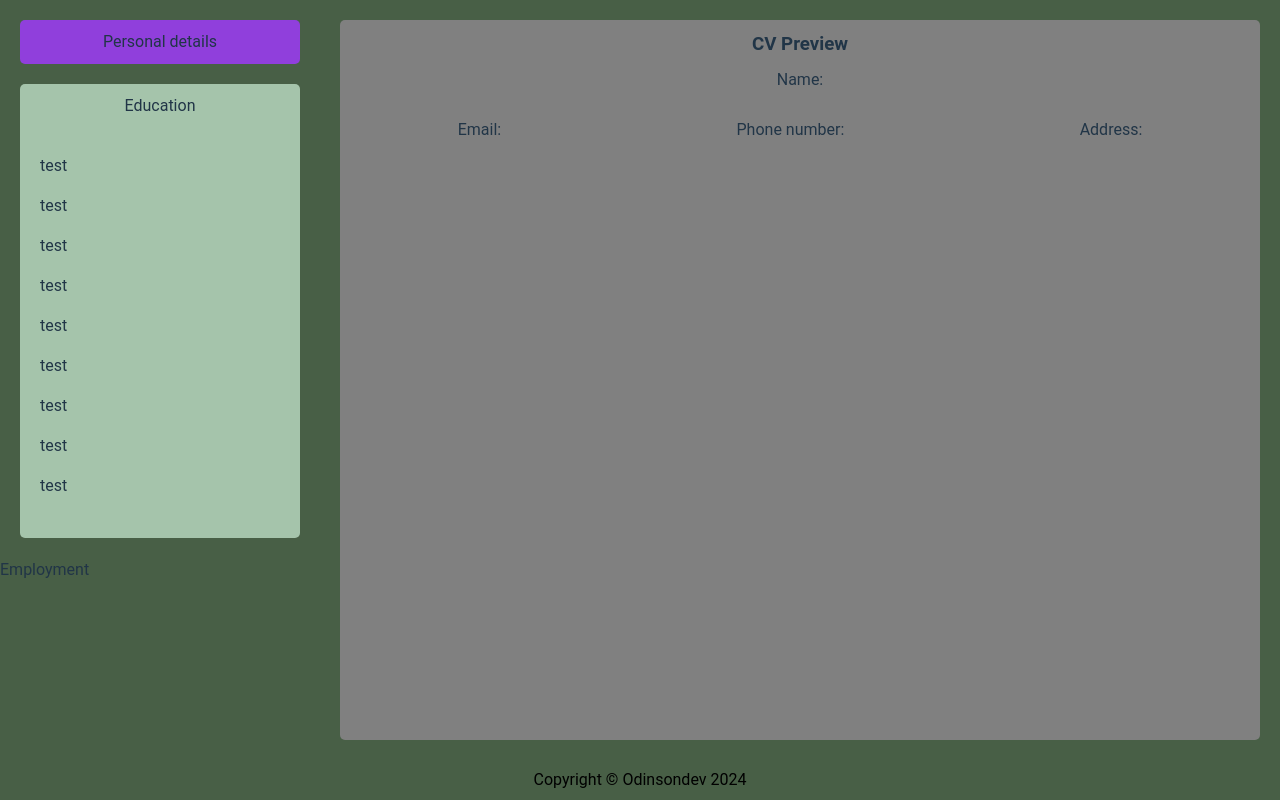
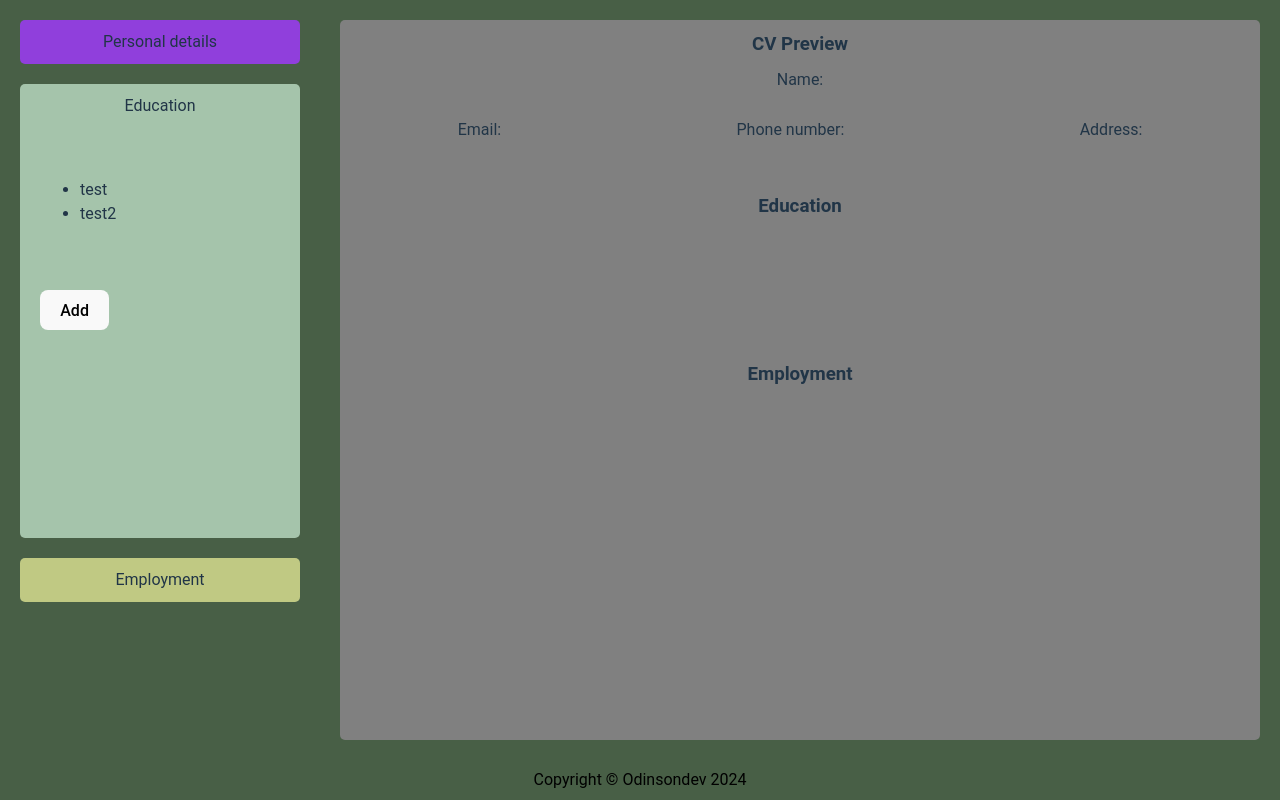
Before and after one commit to Odinsondev/project21-cvApplication, a React (Vite) app: page / in a window 1280 px wide. Both pictures are taken after a click on the element "Education". Built offline with nearby package versions, Linux system fonts and the light colour scheme.

Commit message:
Style: add employment card
Feat: add createSchoolList component

```diff
--- a/src/AddDetails.jsx
+++ b/src/AddDetails.jsx
@@ -14,10 +14,6 @@ export default function AddDetails(
         <input type='number' onChange={updatePhone} placeholder='Phone number' />
         <input type='text' onChange={updateAddress} placeholder='Address' />
         <p>test</p>
-        <p>test</p>
-        <p>test</p>
-        <p>test</p>
-        <p>test</p>
       </div>
     </div>
   )
--- a/src/AddEducation.jsx
+++ b/src/AddEducation.jsx
@@ -1,21 +1,134 @@
+import { useState } from 'react'
 import './AddEducation.css';
 
-export default function AddEducation( {card, makeActive}) {
+
+
+/* const schools = [{name: 'test'}, {name: 'test2'}];
+
+const schoolList = schools.map(function(school) {
+  return <li>{school.name}</li>
+}); */
+
+
+/* function addNewSchoolToArray() {
+  const newSchool = createNewSchool();
+  schools.push(newSchool);
+
+  addToLocalStorage();
+
+  console.log(schools);
+} */
+
+
+/* function createNewSchool() {
+  const name = document.getElementById('school-name').value;
+
+  const school = {};
+  school.name = name;
+
+  return school;
+} */
+
+function CreateSchoolList( {list} ) {
+  /* const [schoolList, setSchoolList] = useState([{name: 'test'}, {name: 'test2'}])
+
+  function addNewSchoolToArray() {
+  const newSchool = createNewSchool();
+  schools.push(newSchool);
+
+
+
+  console.log(schools);
+}
+
+function createNewSchool() {
+  const name = document.getElementById('school-name').value;
+
+  const school = {};
+  school.name = name;
+
+  return school;
+} */
+console.log(list);
+  return (
+    <ul>
+      {list.map(function(school) {
+          return <li>{school.name}</li>
+      })}
+    </ul>
+)
+
+
+/* (
+    list.map(function(school) {
+      return <li>{school.name}</li>
+    })
+  ) */
+
+
+}
+
+
+
+
+
+export default function AddEducation( {card, makeActive} ) {
+  const [school, addSchool] = useState(false);
+
+  function toggleAddSchool() {
+    const newBoolean = !school;
+    addSchool(newBoolean);
+  }
+
+
+
+  const [schoolList, setSchoolList] = useState([{name: 'test'}, {name: 'test2'}])
+
+  function addNewSchoolToArray() {
+  const newSchool = createNewSchool();
+  //const newSchoolList = schoolList.push(newSchool);   Does not work
+  const newSchoolList = [...schoolList, newSchool];  //FIGURE THIS OUT !!!
+  setSchoolList(newSchoolList);
+  console.log(schoolList);
+
+
+  /* addToLocalStorage(); */
+
+  /* console.log(schools); */
+}
+
+function createNewSchool() {
+  const name = document.getElementById('school-name').value;
+
+  const school = {};
+  school.name = name;
+
+  return school;
+}
+
+
+
+
+
   return (
     <div className='education-card'>
       <div className='card-header'>
         <p className='txt' onClick={makeActive} >Education</p>
       </div>
       <div className={ card === 2 ? 'card-body' : 'hidden' }>
-        <p>test</p>
-        <p>test</p>
-        <p>test</p>
-        <p>test</p>
-        <p>test</p>
-        <p>test</p>
-        <p>test</p>
-        <p>test</p>
-        <p>test</p>
+        <br />
+        < CreateSchoolList list={schoolList} />
+        <br />
+        <div className={ school === true ? 'school' : 'hidden' }>
+          <input id='school-name' type='text' /* onChange={updateName} */ placeholder='School name'/>
+          <input type='text' /* onChange={updateEmail} */ placeholder='Degree'/>
+          <input type='date' /* onChange={updatePhone} */ placeholder='Start date' />
+          <input type='date' /* onChange={updatePhone} */ placeholder='End date' />
+          <input type='text' /* onChange={updateAddress} */ placeholder='Location' />
+          <button type='button' onClick={addNewSchoolToArray} >Save</button>
+        </div>
+        <br />
+        <button type='button' onClick={toggleAddSchool}>Add</button>
       </div>
     </div>
   )
--- /dev/null
+++ b/src/AddEmployment.css
@@ -0,0 +1,8 @@
+.employment-card {
+  border-radius: 5px;
+  margin: 20px;
+
+  background-color: rgb(192, 201, 131);
+
+  overflow: auto;
+}
--- /dev/null
+++ b/src/AddEmployment.jsx
@@ -0,0 +1,14 @@
+import './AddEmployment.css';
+
+export default function AddEmployment( {card, makeActive} ) {
+  return (
+    <div className='employment-card'>
+      <div className='card-header'>
+        <p className='txt' onClick={makeActive} >Employment</p>
+      </div>
+      <div className={ card === 3 ? 'card-body' : 'hidden' }>
+        <p>test</p>
+      </div>
+    </div>
+  )
+}
--- a/src/App.jsx
+++ b/src/App.jsx
@@ -2,6 +2,7 @@ import { useState } from 'react'
 import { ShowPreview } from './ShowPreview'
 import AddDetails from './AddDetails'
 import AddEducation from './AddEducation'
+import AddEmployment from './AddEmployment'
 import './App.css'
 
 function App() {
@@ -19,6 +20,14 @@ function App() {
   function activateSecondCard() {
     if (activeCard !== 2) {
       setActiveCard(2);
+    } else {
+      setActiveCard(0);
+    }
+  }
+
+  function activateThirdCard() {
+    if (activeCard !== 3) {
+      setActiveCard(3);
     } else {
       setActiveCard(0);
     }
@@ -67,7 +76,9 @@ function App() {
             makeActive={activateSecondCard} />
         </div>
         <div id='employment'>
-          <p>Employment</p>
+          < AddEmployment
+            card={activeCard}
+            makeActive={activateThirdCard} />
         </div>
       </div>
       <div id='cv'>
--- a/src/ShowPreview.jsx
+++ b/src/ShowPreview.jsx
@@ -11,6 +11,14 @@ function ShowPreview(props) {  //used the props keyword for practice
         <p>Phone number: {props.phone}</p>
         <p>Address: {props.address}</p>
       </div>
+      <br />
+      <h3 className='test' >Education</h3>
+      <br />
+      <br />
+      <br />
+      <br />
+      <br />
+      <h3 className='test' >Employment</h3>
     </div>
   )
 }
--- a/src/index.css
+++ b/src/index.css
@@ -3,7 +3,7 @@
   line-height: 1.5;
   font-weight: 400;
 
-  color-scheme: light dark;
+  color-scheme: light /* dark */;
   color: rgba(255, 255, 255, 0.87);
   background-color: #242424;
 
```
Also changed, not shown: src/AddSchool.jsx (added, +11 -0 lines).
